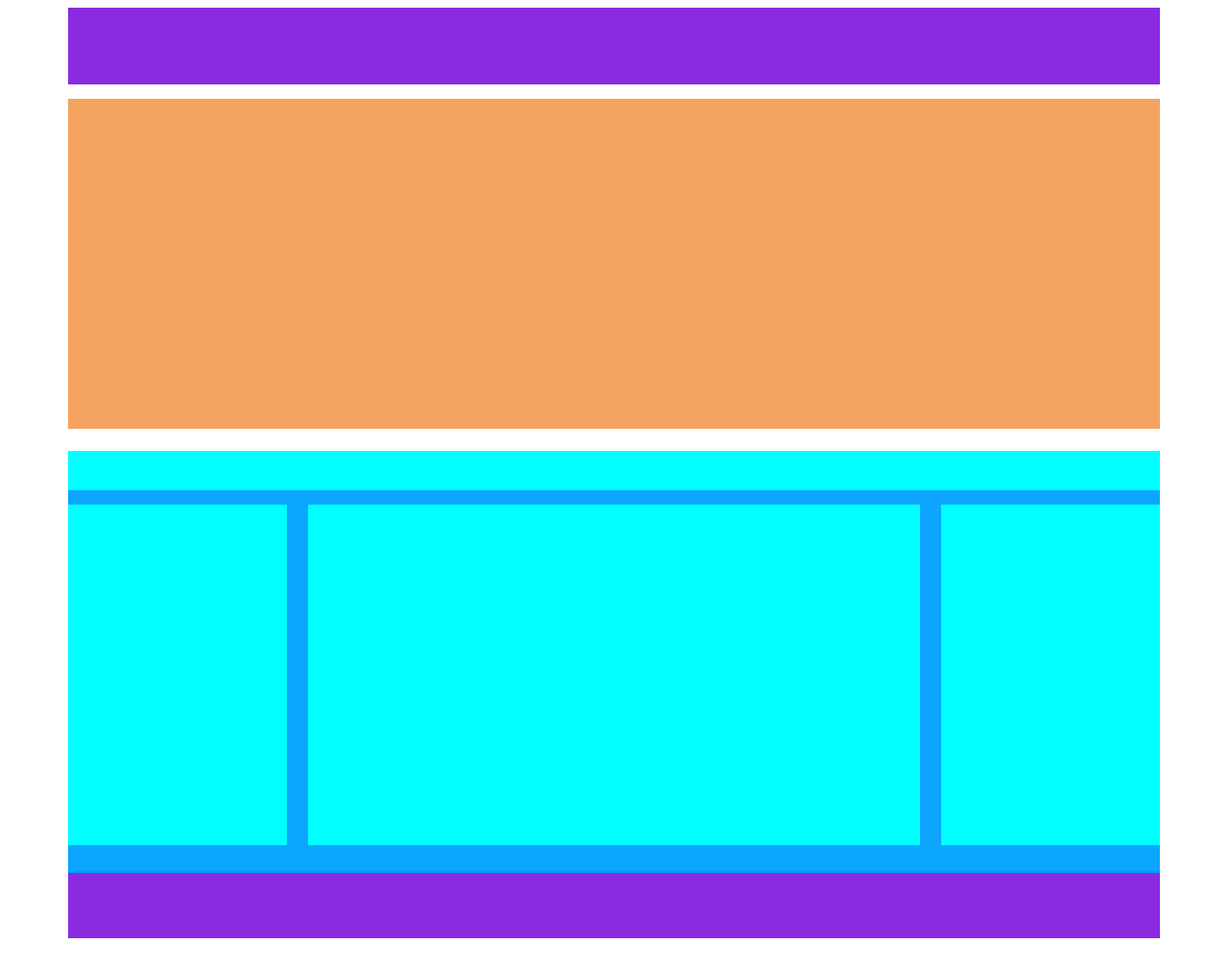
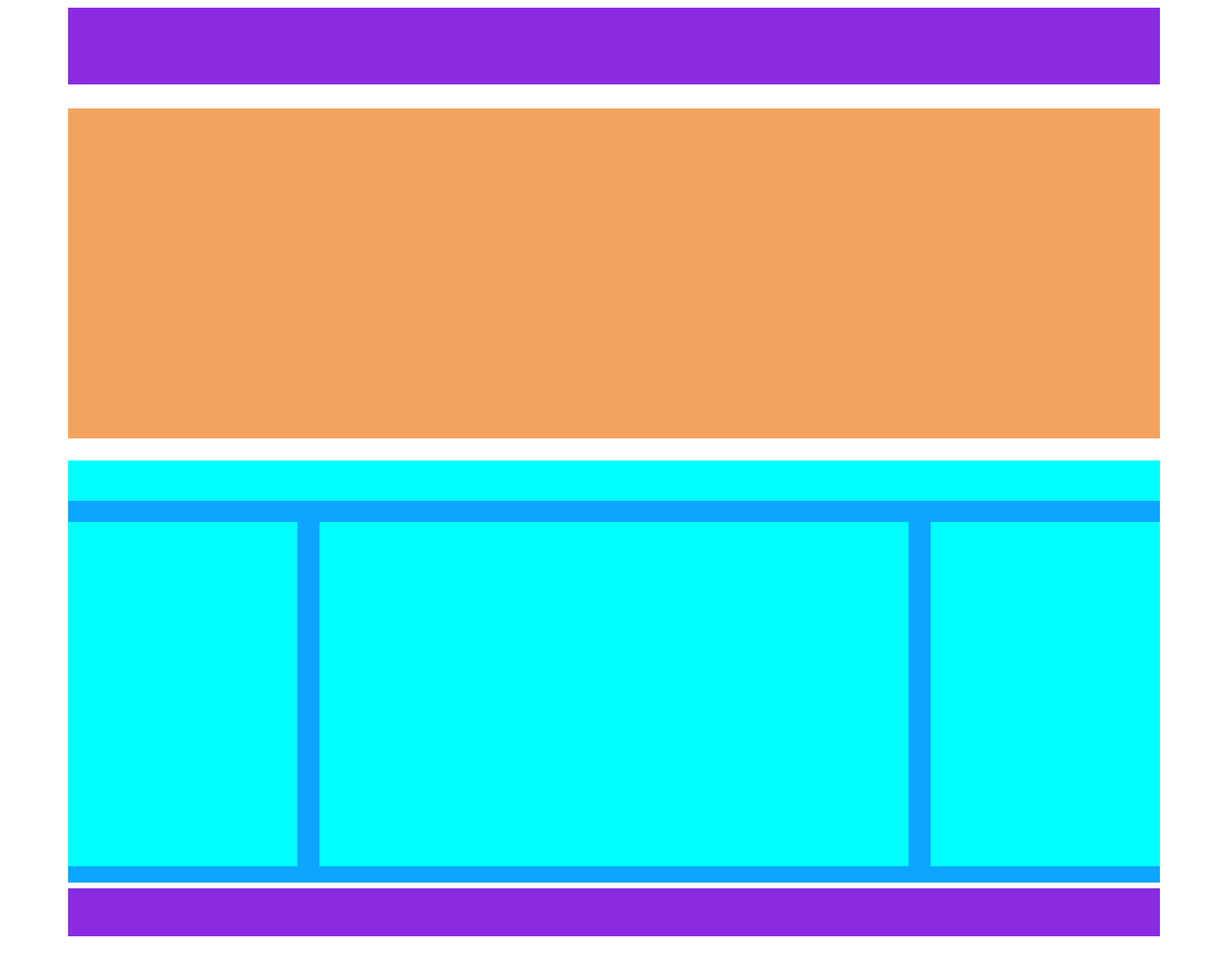
Before and after one commit to CrisL1990/htmlcss-struttura-wp, a plain HTML site: page index.html in a window 1280 px wide. Shown: the whole page at 96% size. Drawn offline with Linux system fonts and the light colour scheme.

Commit message:
Correzione margini footer

```diff
--- a/css/style.css
+++ b/css/style.css
@@ -14,7 +14,7 @@ header, main, footer{
 header{
     height: 80px;
     background-color: blueviolet;
-    margin-bottom: 15px;
+    margin-bottom: 2%;
 }
 /*Inizio header*/
 
@@ -54,6 +54,7 @@ main{
     width: 100%;
     height: 10%;
     background-color: aqua;
+    margin-bottom: 2%;
 
 }
 
@@ -62,29 +63,32 @@ main{
 }
 
 .right-box{
-    float: right;
+    float:right
 }
 
 .central-box{
-    float: left;
-    width: 56%;
-    margin: 0% 2%;
+   float: left;
+   width: 54%;
+   margin-left: 2%;
+   margin-right: 2%;
+
 }
 
 .left-box, .right-box, .central-box{
+    height: 86%;
     background-color: aqua;
-    height: 85%;
+
 }
 
 .left-box, .right-box{
-    width: 20%;
+   width: 21%;
 }
 /*Fine content*/
 
 /*Inizio footer*/
 footer{
-    margin-top: 5px;
-    height: 70px;
+    margin-top: 1%;
+    height: 50px;
     background-color: blueviolet;
 }
 /*Fine footer*/
```
